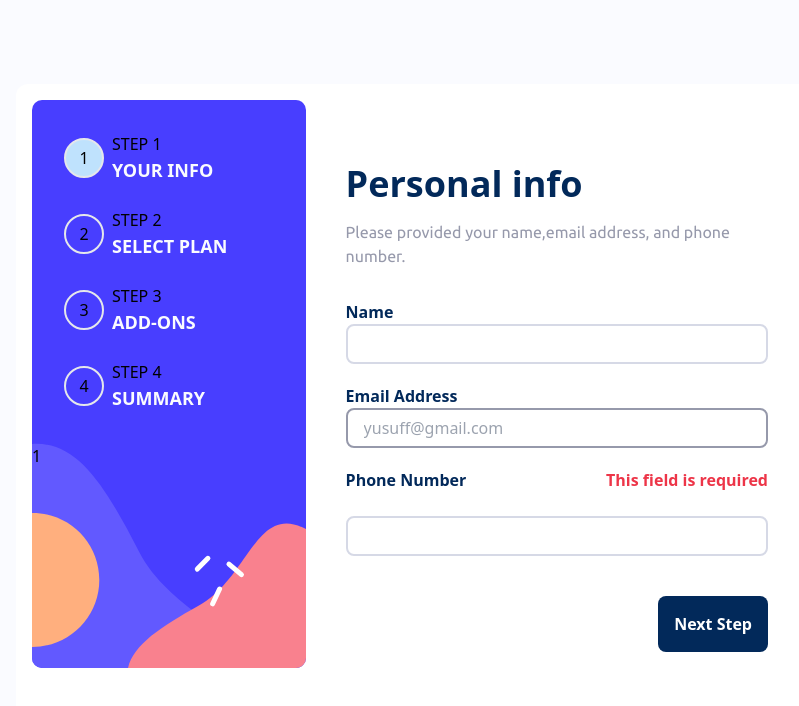
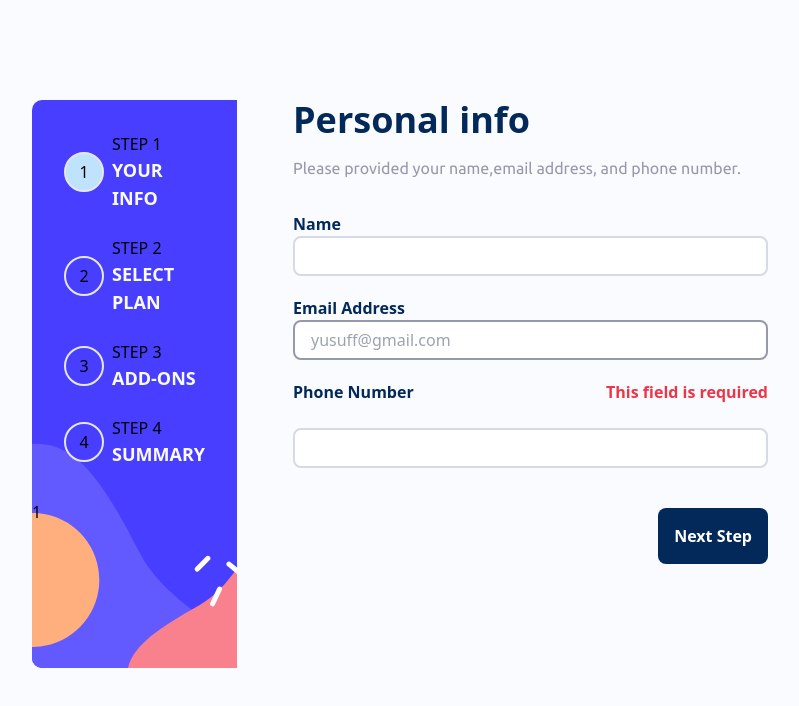
Before and after one commit to Yusuff4u2c/multi-step-form, a React (Vite) app: page / in a window 1280 px wide. Shown: the top 706 px of the page, without its empty margins (208-1007 px from the left). Built offline with nearby package versions, Linux system fonts and the light colour scheme.

Commit message:
adjust the width of the container

```diff
--- a/src/App.jsx
+++ b/src/App.jsx
@@ -23,8 +23,8 @@ function App() {
 
   return (
     <div className="bg-[#fafbff] flex justify-center items-center h-screen">
-      <div className="flex bg-[#ffffff] items-center gap-4 w-[65%] rounded-xl">
-        <div className="m-4 bg-[url('/src/assets/images/bg-sidebar-desktop.svg')] h-[600px] bg-no-repeat w-2/4">
+      <div className="flex bg-[#ffffff]items-center gap-10 w-[65%] max-w-7xl rounded-xl">
+        <div className="m-4 bg-[url('/src/assets/images/bg-sidebar-desktop.svg')] h-[600px] bg-no-repeat w-1/4">
           <div className="imgwrapper flex flex-col gap-6 p-8">
             <div className="flex gap-2 items-center">
               <div className="">
@@ -91,6 +91,7 @@ function App() {
           </div>
           <div>{currentStep}</div>
         </div>
+
         <div className="mr-20 w-3/4">
           {currentStep === 1 && <Stepone />}
           {currentStep === 2 && <Steptwo />}
```
